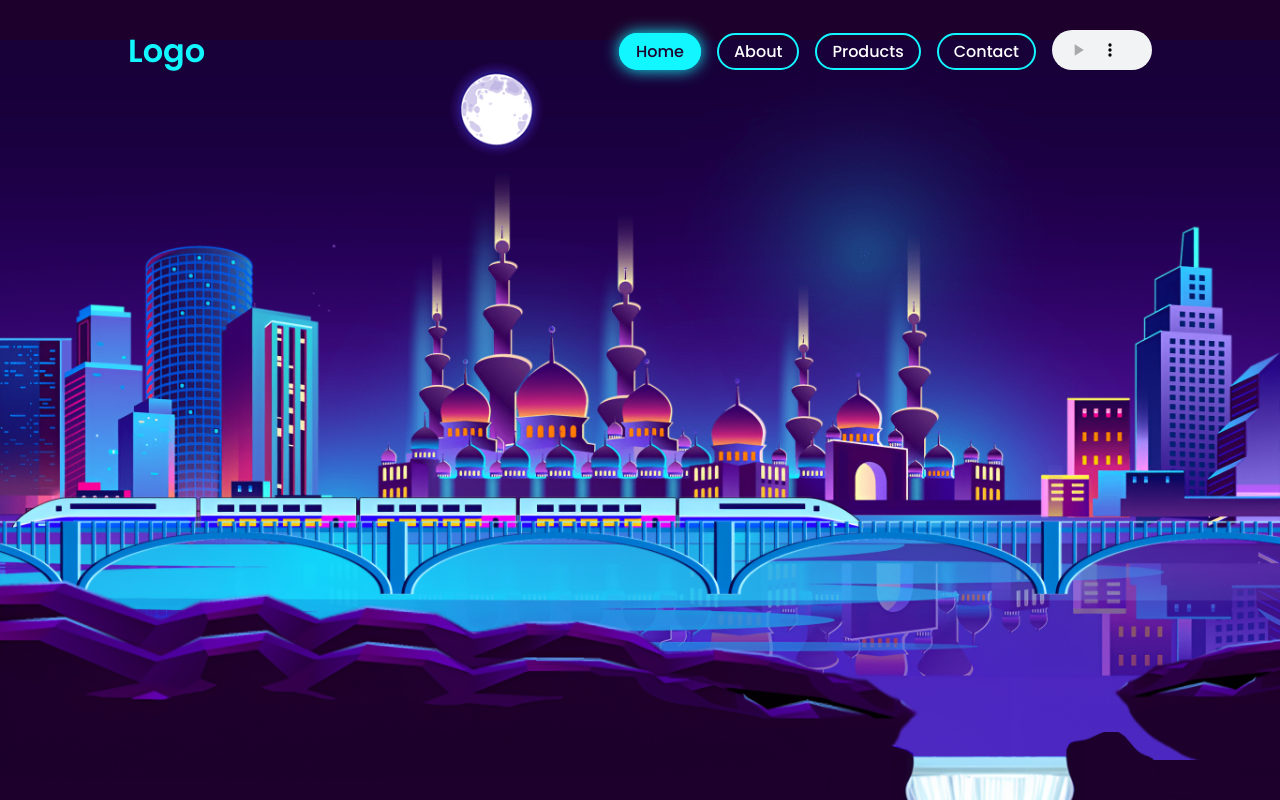
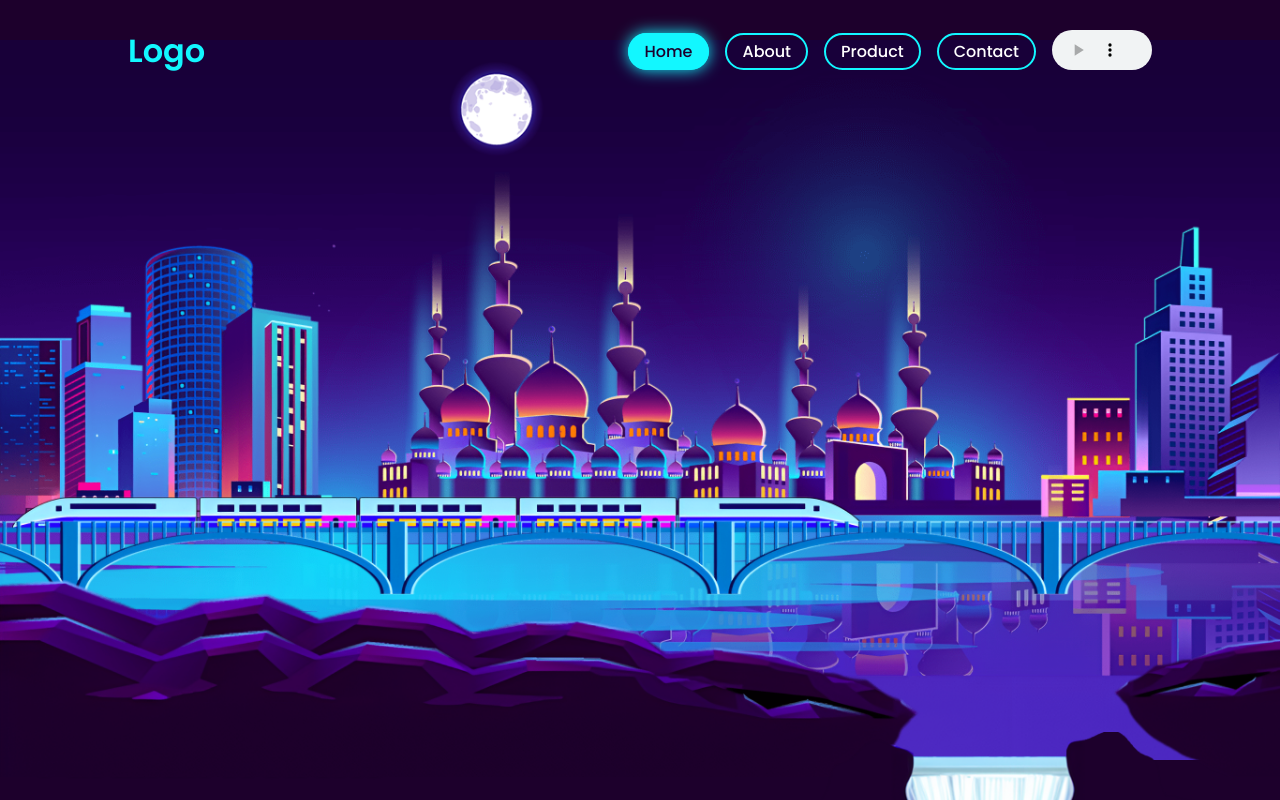
Before and after one commit to AleksandrDruk/project-parallax, a plain HTML site: page index.html in a window 1280 px wide. Shown: the top 800 px of the page. Drawn offline with nearby package versions, Linux system fonts and the light colour scheme.

Commit message:
Update index.html

```diff
--- a/index.html
+++ b/index.html
@@ -22,7 +22,7 @@
           <a href="#about" class="nav__link">About</a>
         </li>
         <li class="nav__item">
-          <a href="#products" class="nav__link">Products</a>
+          <a href="#products" class="nav__link">Product</a>
         </li>
         <li class="nav__item">
           <a href="#contact" class="nav__link">Contact</a>
```
